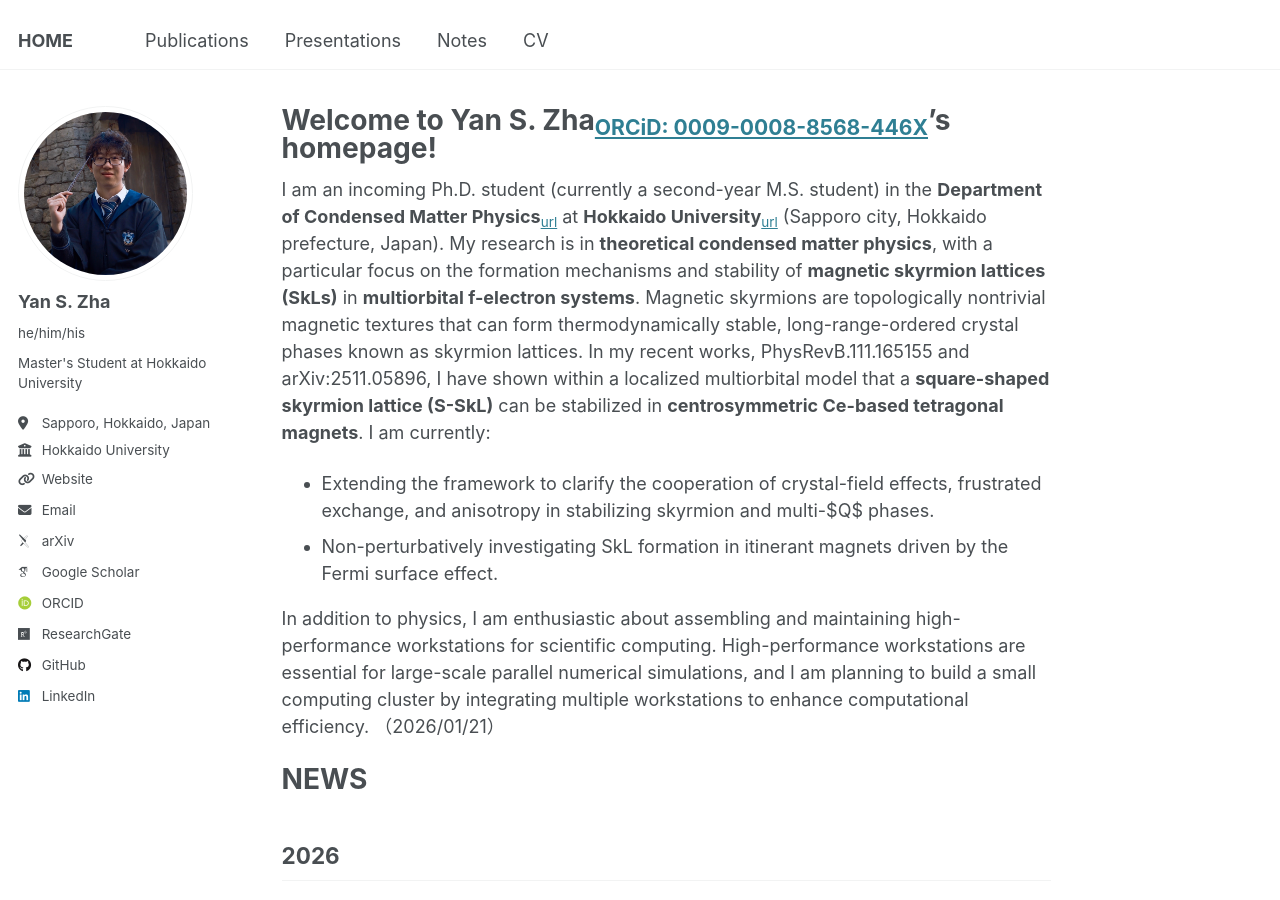
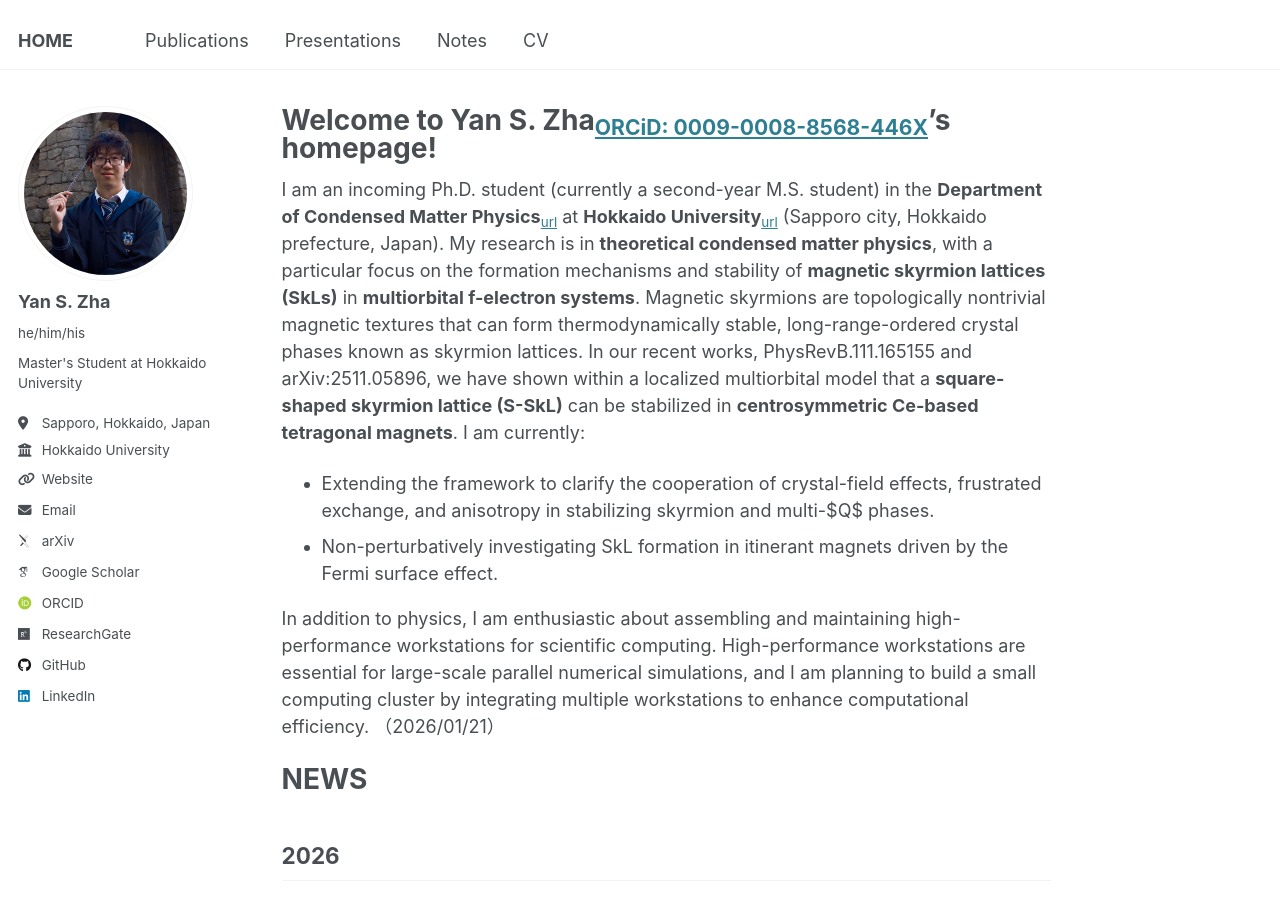
Before and after one commit to yzhacn/yzhacn.github.io, a Jekyll site: the page built from _pages/about.md, in a window 1280 px wide and 900 px high. Built offline with Jekyll 4.4.1, drawn with Linux system fonts in a browser that asks for light colours; some web fonts are replaced.

Commit message:
Update about.md

```diff
--- a/_pages/about.md
+++ b/_pages/about.md
@@ -9,7 +9,7 @@
 I am an incoming Ph.D. student (currently a second-year M.S. student) in the **Department of Condensed Matter Physics**<sub>[url](https://www2.sci.hokudai.ac.jp/gs/en/dcmp)</sub> at **Hokkaido University**<sub>[url](https://www.global.hokudai.ac.jp/)</sub> (Sapporo city, Hokkaido prefecture, Japan).
 My research is in **theoretical condensed matter physics**, with a particular focus on the formation mechanisms and stability of **magnetic skyrmion lattices (SkLs)** in **multiorbital f-electron systems**.
 Magnetic skyrmions are topologically nontrivial magnetic textures that can form thermodynamically stable, long-range-ordered crystal phases known as skyrmion lattices.
-In my recent works, PhysRevB.111.165155 and arXiv:2511.05896, I have shown within a localized multiorbital model that a **square-shaped skyrmion lattice (S-SkL)** can be stabilized in **centrosymmetric Ce-based tetragonal magnets**.
+In our recent works, PhysRevB.111.165155 and arXiv:2511.05896, we have shown within a localized multiorbital model that a **square-shaped skyrmion lattice (S-SkL)** can be stabilized in **centrosymmetric Ce-based tetragonal magnets**.
 I am currently:
 
 * Extending the framework to clarify the cooperation of crystal-field effects, frustrated exchange, and anisotropy in stabilizing skyrmion and multi-$Q$ phases.
```
